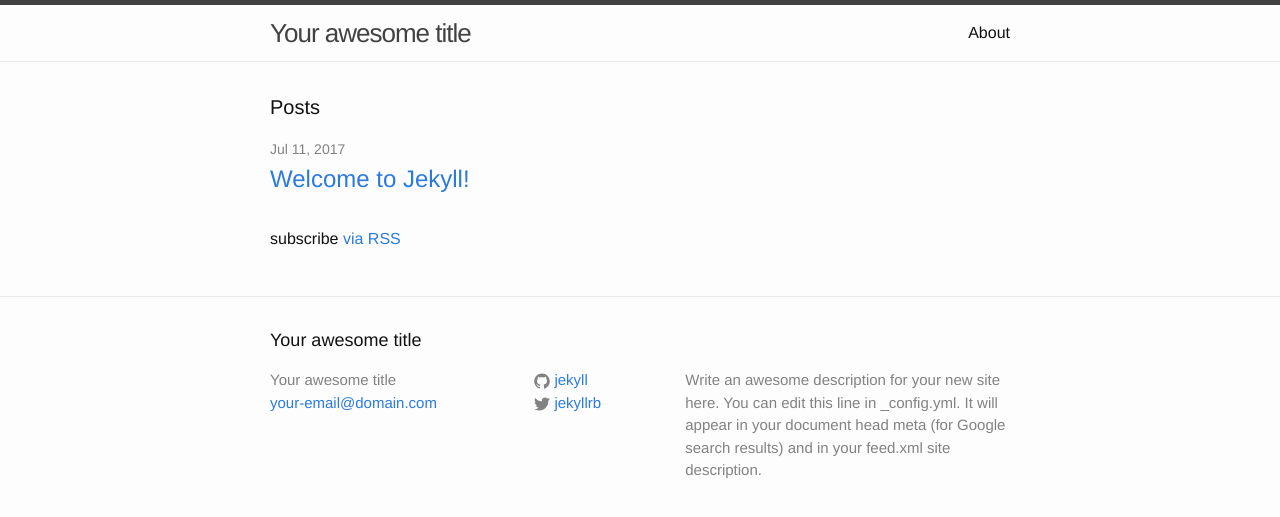
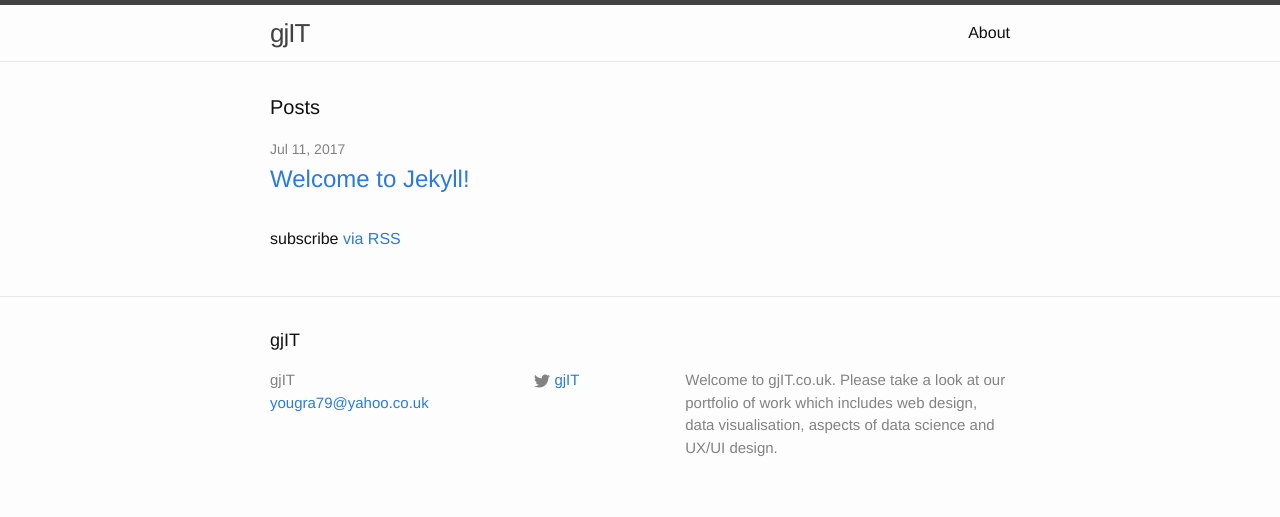
Before and after one commit to yougra/yougra.github.io, a Jekyll site: the page built from index.html, in a window 1280 px wide. Shown: the top 517 px of the page. Built offline with Jekyll 4.4.1, drawn with Linux system fonts in a browser that asks for light colours.

Commit message:
Update 1 to config file. Introduction.

```diff
--- a/_config.yml
+++ b/_config.yml
@@ -6,16 +6,15 @@
 # 'jekyll serve'. If you change this file, please restart the server process.
 
 # Site settings
-title: Your awesome title
-email: your-email@domain.com
+title: gjIT
+email: yougra79@yahoo.co.uk
 description: > # this means to ignore newlines until "baseurl:"
-  Write an awesome description for your new site here. You can edit this
-  line in _config.yml. It will appear in your document head meta (for
-  Google search results) and in your feed.xml site description.
+  Welcome to gjIT.co.uk. Please take a look at our portfolio of work which includes web design, data visualisation,
+  aspects of data science and UX/UI design.
 baseurl: "" # the subpath of your site, e.g. /blog
 url: "http://yourdomain.com" # the base hostname & protocol for your site
-twitter_username: jekyllrb
-github_username:  jekyll
+twitter_username: gjIT
+
 
 # Build settings
 markdown: kramdown
```
